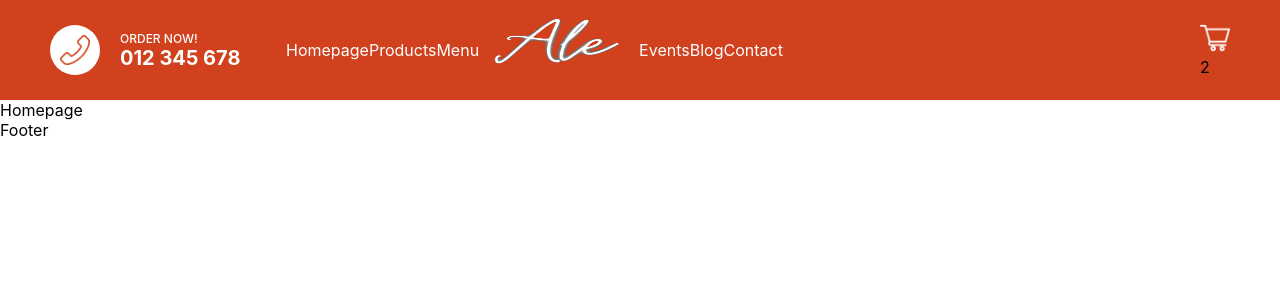
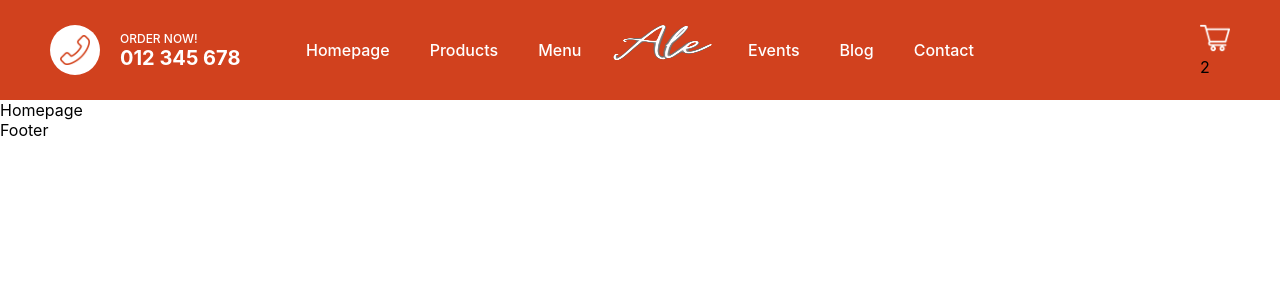
Before and after one commit to Alek30k/F-Pizzas, a Next.js app: page / in a window 1280 px wide. Shown: the top 300 px of the page. Built offline with nearby package versions, Linux system fonts and the light colour scheme.

Commit message:
last commit

```diff
--- a/styles/Navbar.module.css
+++ b/styles/Navbar.module.css
@@ -54,3 +54,12 @@
   list-style: none;
   color: white;
 }
+
+.listItem {
+  margin: 20px;
+  font-weight: 500;
+}
+
+.cart {
+  position: relative;
+}
```
